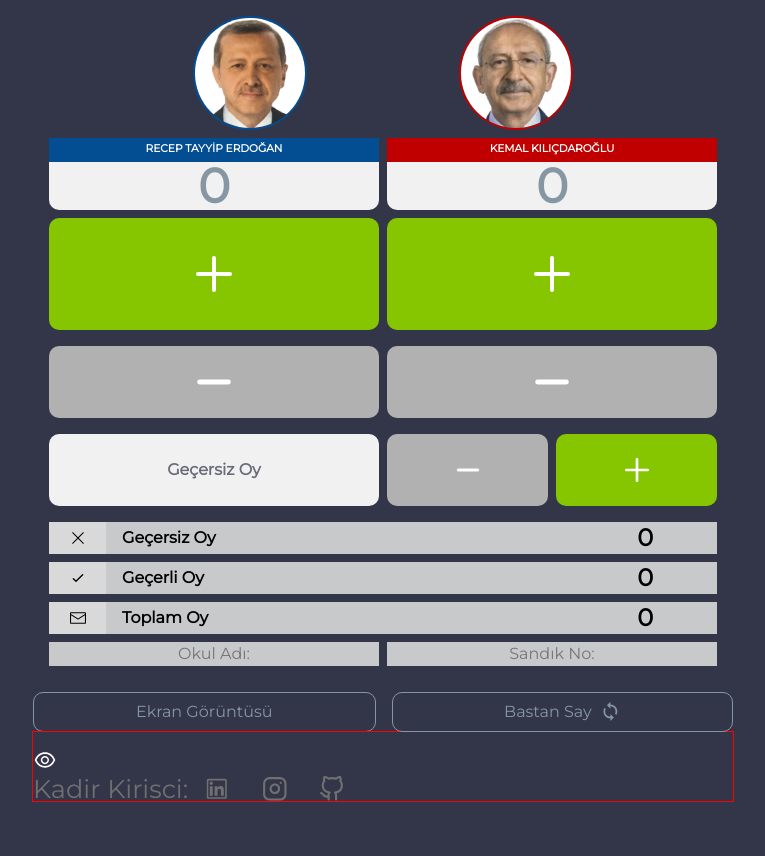
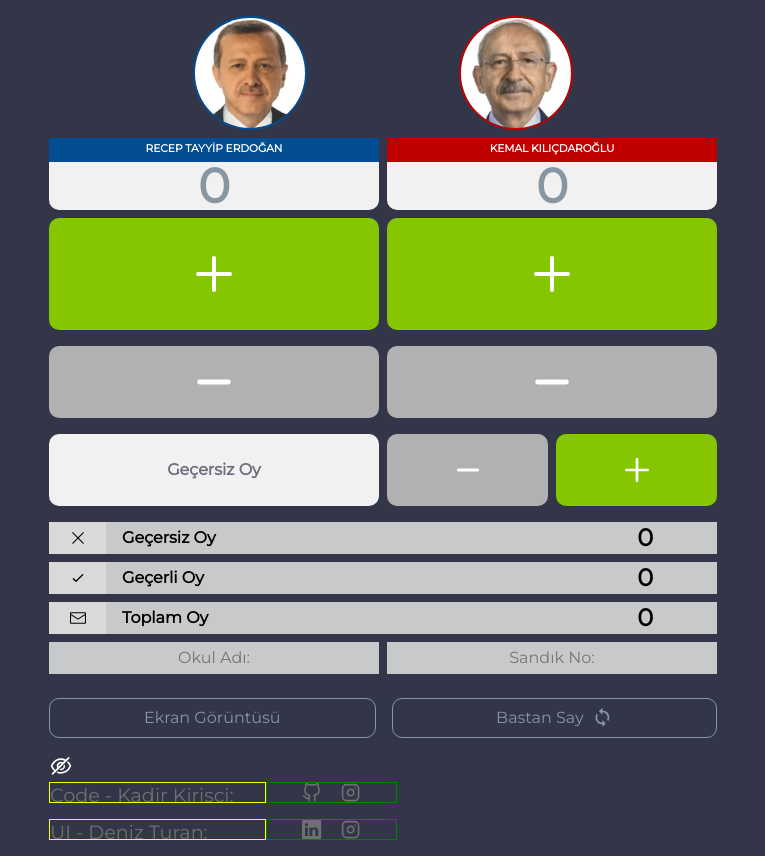
Before and after one commit to K2adir/oySay, a React (Vite) app: page / in a window 1280 px wide. Both pictures are taken after a click on the button 302 px from the left and 761 px from the top of the page. Shown: the whole page, without its empty margins (257-1022 px from the left). Before the commit the page ends 808 px from the top, so only its background shows below. Built offline with nearby package versions, Linux system fonts and the light colour scheme.

Commit message:
credits OK

```diff
--- a/src/App.jsx
+++ b/src/App.jsx
@@ -28,7 +28,7 @@ function App() {
           <Scores />
           <Inputs />
         </div>
-        <div className="reset__shot">
+        <div className="reset__shot dashboard__container">
           <button
             onClick={() => exportAsImage(exportRef.current, "oysayimi")}
             className="exportasimage reset__button"
--- a/src/App.scss
+++ b/src/App.scss
@@ -57,7 +57,7 @@ button:active {
 .exportasimage {
   height: 2.5rem;
   cursor: pointer;
-  margin-top: 10px;
+  //   margin-top: 10px;
   width: 100%;
 
   background: transparent;
--- a/src/components/Credits/Credits.jsx
+++ b/src/components/Credits/Credits.jsx
@@ -1,10 +1,27 @@
 import { useState } from "react";
 import "./Credits.scss";
-import { AiOutlineEye } from "react-icons/ai";
-import { AiOutlineEyeInvisible } from "react-icons/ai";
-import { FiGithub } from "react-icons/fi";
-import { FiInstagram } from "react-icons/fi";
-import { AiOutlineLinkedin } from "react-icons/ai";
+import { AiOutlineEye, AiOutlineEyeInvisible } from "react-icons/ai";
+import { FiGithub, FiInstagram } from "react-icons/fi";
+import { BsLinkedin } from "react-icons/bs";
+import { FaCat } from "react-icons/fa";
+
+const CREDITS_DATA = [
+  {
+    name: "Code - Kadir Kirisci:",
+    links: [
+      { url: "https://github.com/K2adir/oySay", icon: FiGithub },
+      { url: "https://www.instagram.com/k2adir/", icon: FiInstagram },
+    ],
+  },
+  {
+    name: "UI - Deniz Turan:",
+    links: [
+      { url: "https://www.linkedin.com/in/deniz-t/", icon: BsLinkedin },
+      { url: "https://instagram.com/b.denizturan", icon: FiInstagram },
+    ],
+  },
+  // More credits can be added here
+];
 
 const Credits = () => {
   const [showCredits, setShowCredits] = useState(false);
@@ -15,19 +32,25 @@ const Credits = () => {
         className={showCredits ? "credits_btn_up" : "credits_btn_down"}
         onClick={() => setShowCredits(!showCredits)}
       >
-        {showCredits ? <AiOutlineEye /> : <AiOutlineEyeInvisible />}
+        {showCredits ? <AiOutlineEyeInvisible /> : <FaCat />}
       </button>
       <div
         className={showCredits ? "credits__content" : "credits__content_hide"}
       >
-        <div className="credits__name">
-          <p>Kadir Kirisci:</p>
-        </div>
-        <div className="credits__icon">
-          <AiOutlineLinkedin />
-          <FiInstagram />
-          <FiGithub />
-        </div>
+        {CREDITS_DATA.map((credit, index) => (
+          <div className="credits__bar" key={index}>
+            <div className="credits__name">
+              <p>{credit.name}</p>
+            </div>
+            <div className="credits__icon">
+              {credit.links.map((link, linkIndex) => (
+                <a href={link.url} target="_blank" key={linkIndex}>
+                  <link.icon />
+                </a>
+              ))}
+            </div>
+          </div>
+        ))}
       </div>
     </div>
   );
--- a/src/components/Credits/Credits.scss
+++ b/src/components/Credits/Credits.scss
@@ -1,12 +1,12 @@
 .credits__container {
   padding-top: 1rem;
+  margin-left: 1rem;
   display: flex;
   flex-direction: column;
   align-items: start;
   justify-content: start;
   color: #707070;
   font-size: 1.5rem;
-  outline: 1px solid red;
 
   button {
     font-size: 1.5rem;
@@ -20,18 +20,43 @@
   }
 
   .credits__content {
-    display: flex;
-    gap: 1rem;
+    gap: 2rem;
     line-height: 0;
 
+    .credits__bar {
+      display: flex;
+      width: 100%;
+      margin-bottom: 1rem;
+      justify-content: center;
+      align-items: center;
+    }
     .credits__name {
+      width: 18rem;
+      display: flex;
+      justify-content: start;
+      align-items: center;
+      border: 1px solid yellow;
       line-height: 0;
-      font-size: 1.6rem;
+      font-size: 1.2rem;
+      p {
+        text-align: left;
+        display: flex;
+        transform: translate(00%, 17%);
+      }
     }
     .credits__icon {
       display: flex;
-      font-size: 1.6rem;
-      gap: 2rem;
+      align-content: center;
+      justify-content: center;
+      width: 50%;
+      border: 1px solid green;
+      display: flex;
+      font-size: 1.2rem;
+      gap: 1.2rem;
+      a {
+        display: flex;
+        color: #707070;
+      }
       svg {
         // margin-bottom: 2px;
       }
--- a/src/components/Inputs/Inputs.scss
+++ b/src/components/Inputs/Inputs.scss
@@ -12,6 +12,6 @@
     // border-radius: 10px;
     width: 100%;
     border: none;
-    height: 1.5rem;
+    height: 2rem;
   }
 }
--- a/src/components/Reset/Reset.scss
+++ b/src/components/Reset/Reset.scss
@@ -1,7 +1,6 @@
 .reset__container {
   width: 100% !important;
   position: relative;
-  padding-top: 10px;
 }
 
 .reset__back {
```
